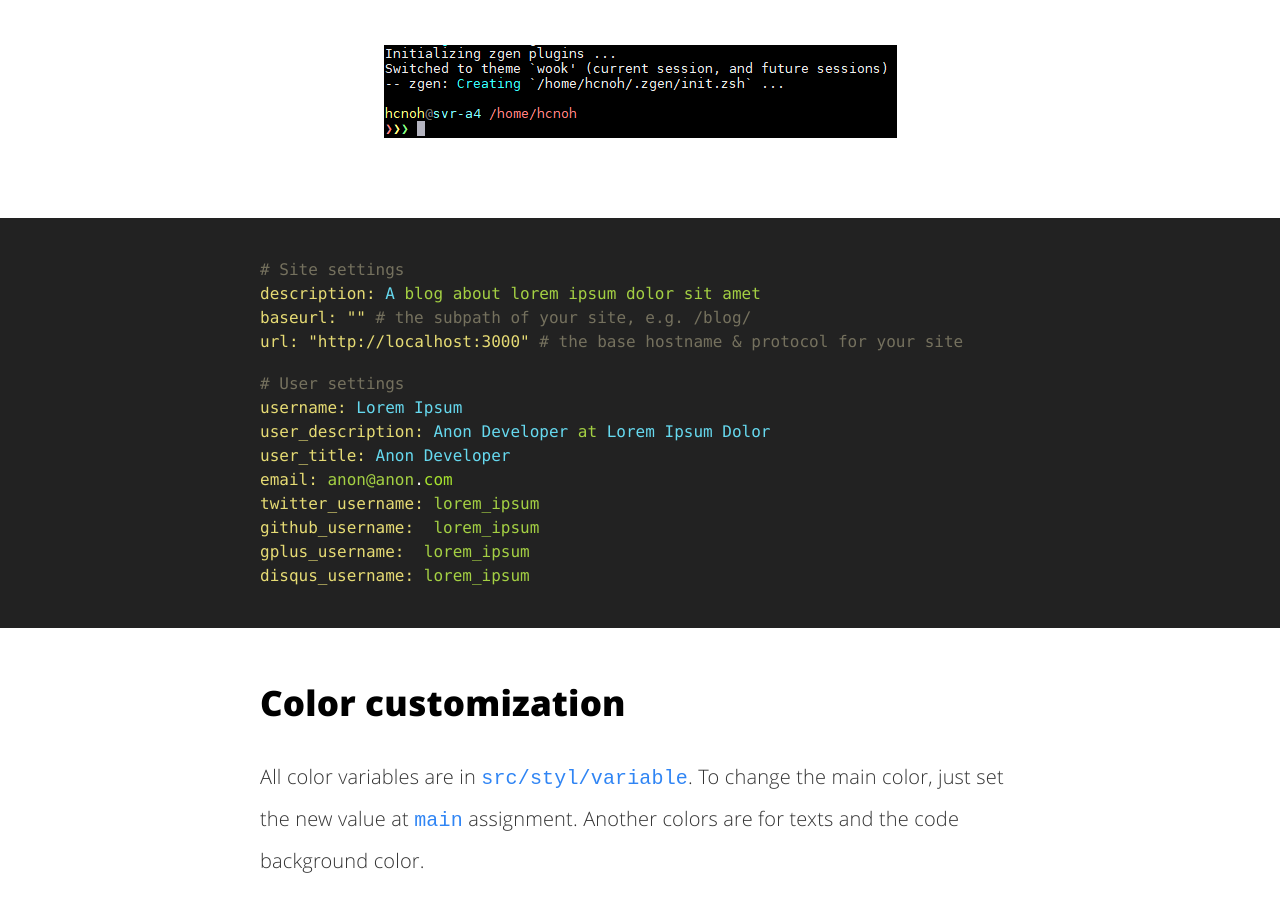
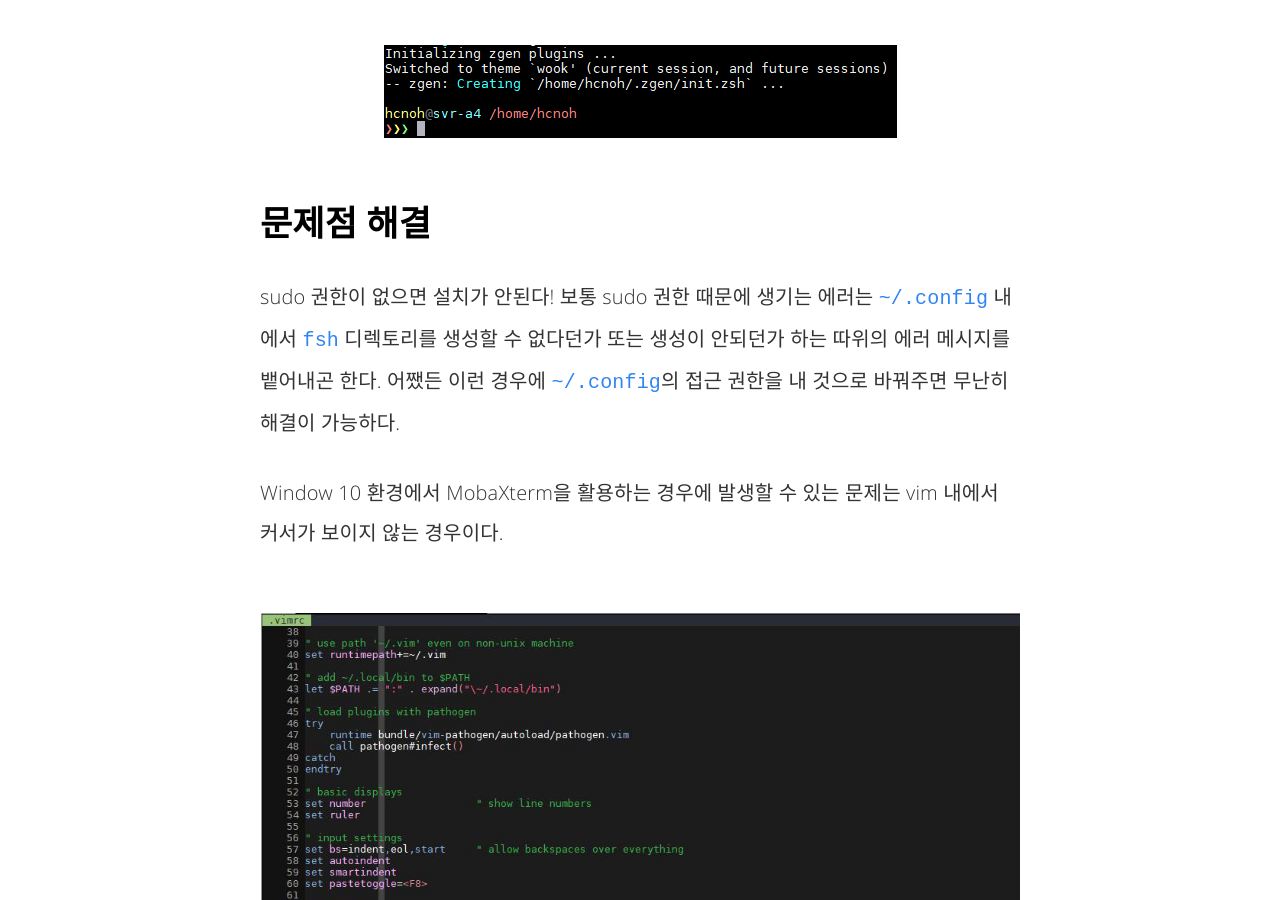
Before and after one commit to hcnoh/blog-prev, a Jekyll site: the page built from _posts/2018-08-17-vim-and-zsh-setting.md, in a window 1280 px wide and 900 px high, scrolled down 5773 px. Built offline with Jekyll 4.4.1, drawn with Linux system fonts in a browser that asks for light colours; comment, search, counter and statistics services are not loaded; some of the changed text lies outside the part shown.

Commit message:
Update 2018-08-17-vim-and-zsh-setting.md

```diff
--- a/_posts/2018-08-17-vim-and-zsh-setting.md
+++ b/_posts/2018-08-17-vim-and-zsh-setting.md
@@ -66,72 +66,26 @@
 
 ![image](/assets/img/20180817_09.png)
 
-{% highlight ruby %}
-# Site settings
-description: A blog about lorem ipsum dolor sit amet
-baseurl: "" # the subpath of your site, e.g. /blog/
-url: "http://localhost:3000" # the base hostname & protocol for your site
+## 문제점 해결
 
-# User settings
-username: Lorem Ipsum
-user_description: Anon Developer at Lorem Ipsum Dolor
-user_title: Anon Developer
-email: anon@anon.com
-twitter_username: lorem_ipsum
-github_username:  lorem_ipsum
-gplus_username:  lorem_ipsum
-disqus_username: lorem_ipsum
-{% endhighlight %}
+sudo 권한이 없으면 설치가 안된다! 보통 sudo 권한 때문에 생기는 에러는 `~/.config` 내에서 `fsh` 디렉토리를 생성할 수 없다던가 또는 생성이 안되던가 하는 따위의 에러 메시지를 뱉어내곤 한다. 어쨌든 이런 경우에 `~/.config`의 접근 권한을 내 것으로 바꿔주면 무난히 해결이 가능하다.
 
-## Color customization
+Window 10 환경에서 MobaXterm을 활용하는 경우에 발생할 수 있는 문제는 vim 내에서 커서가 보이지 않는 경우이다.
 
-All color variables are in `src/styl/variable`. To change the main color, just set the new value at `main` assignment. Another colors are for texts and the code background color.
+![image](/assets/img/20180817_10.png)
 
-## Creating posts
+임시 방편으로 `set cursorcolumn`을 통하여 어느정도 해결하였으나 근본적인 해결은 될 수 없었다. 열심히 구글링해본 결과 다음과 같은 링크를 통해서 해결 방법을 찾아냈다: [https://www.reddit.com/r/vim/comments/4tu22w/set_termguicolors_makes_cursor_invisible/](https://www.reddit.com/r/vim/comments/4tu22w/set_termguicolors_makes_cursor_invisible/)
 
-You can use the `initpost.sh` to create your new posts. Just follow the command:
+링크에서는 `set termguicolors`가 원인이 될 수 있다고 하였다. `set termguicolors`을 검색을 통하여 찾아낸 결과
 
-{% highlight bash %}
-./initpost.sh -c Post Title
-{% endhighlight %}
+![image](/assets/img/20180817_11.png)
 
-The new file will be created at `_posts` with this format `date-title.md`.
+위의 부분을 발견하였고
 
-## Front-matter
+![image](/assets/img/20180817_12.png)
 
-When you create a new post, you need to fill the post information in the front-matter, follow this example:
+위와 같이 맨 밑에 줄에 있는 `call s:auto_termcuicolors`를 주석처리 해주었다.
 
-{% highlight ruby %}
----
-layout: post
-title: "How to use"
-date: 2015-08-03 03:32:44
-image: '/assets/img/post-image.png'
-description: 'First steps to use this template'
-tags:
-- jekyll
-- template
-categories:
-- I love Jekyll
-twitter_text: 'How to install and use this template'
----
-{% endhighlight %}
+![image](/assets/img/20180817_13.png)
 
-
-## Running the blog in local
-
-In order to compile the assets and run Jekyll on local you need to follow those steps:
-
-- Install [NodeJS](https://nodejs.org/)
-- Run `npm install`
-- Run `gulp`
-
-## Questions
-
-Having a problem getting something to work or want to know why I setup something in a certain way? Ping me on Twitter [@willian_justen](https://twitter.com/willian_justen) or file a [GitHub Issue](https://github.com/willianjusten/will-jekyll-template/issues/new).
-
-## License
-
-This theme is free and open source software, distributed under the The MIT License. So feel free to use this Jekyll theme on your site without linking back to me or using a disclaimer.
-
-If you’d like to give me credit somewhere on your blog or tweet a shout out to [@willian_justen](https://twitter.com/willian_justen), that would be pretty sweet.
+결과적으로 위와 같이 무사히 해결할 수 있었다.
```
